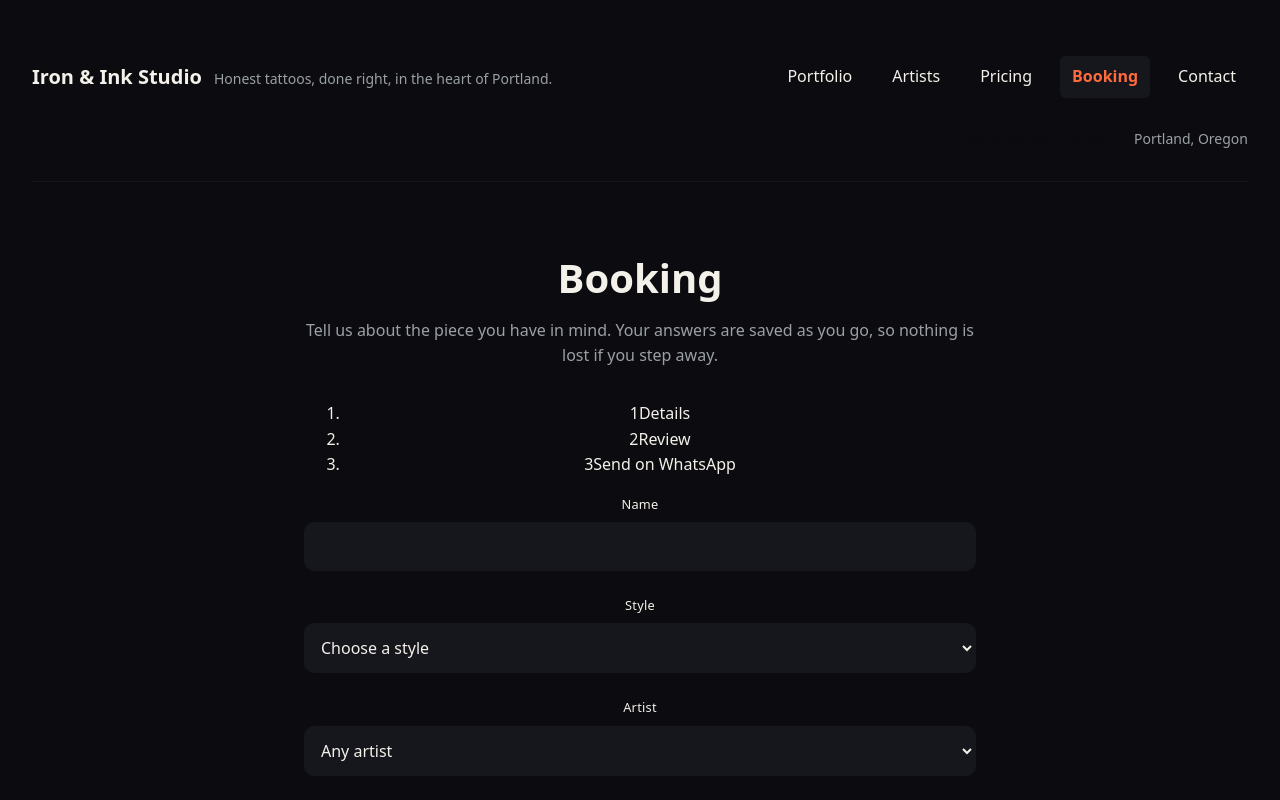
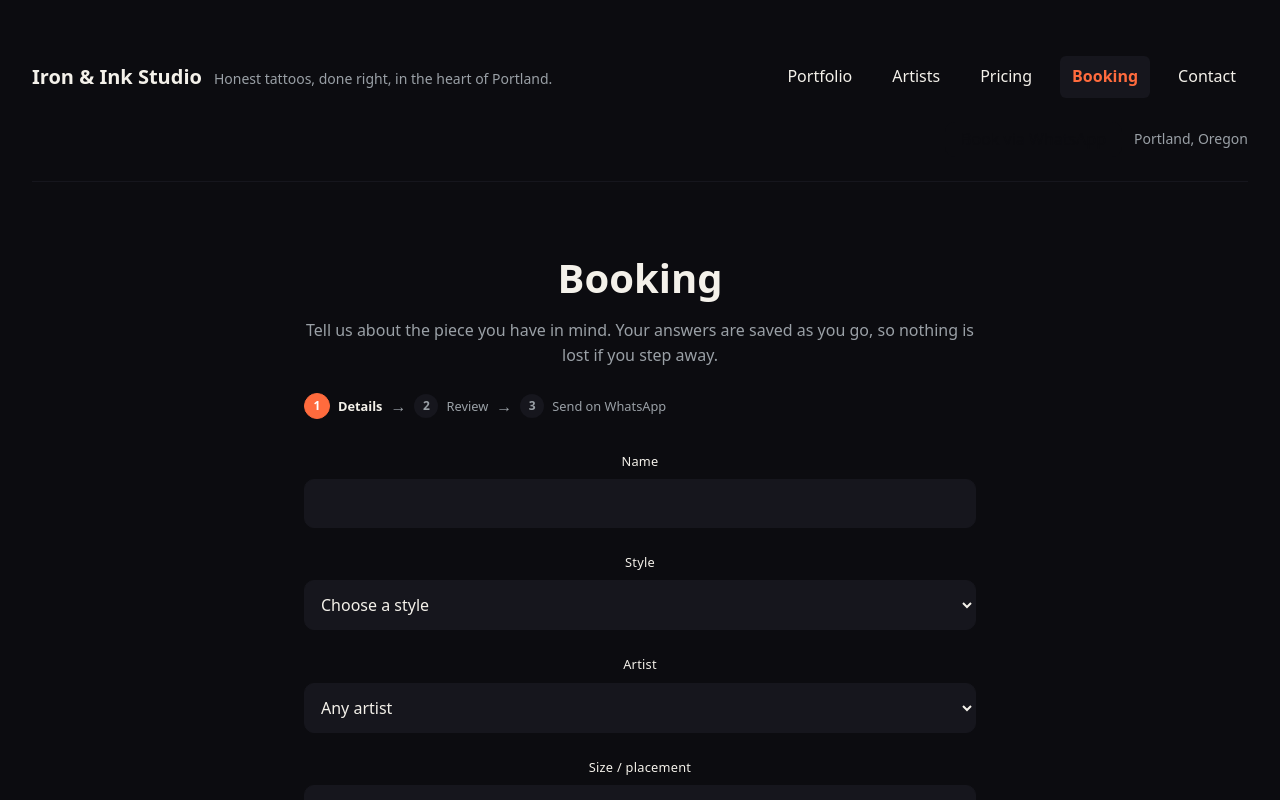
Before and after one commit to pradyumna-001/website-templates, a React (Vite) app: page /booking in a window 1280 px wide. Shown: the top 800 px of the page. Built offline with nearby package versions, Linux system fonts and the light colour scheme.

Commit message:
feat(booking): style step indicator, confirm line, and success note

```diff
--- a/src/styles/global.css
+++ b/src/styles/global.css
@@ -291,7 +291,68 @@ body {
 
 .booking__lede {
   color: var(--color-muted);
+  margin: 0 0 var(--space-6);
+}
+
+.booking__steps {
+  display: flex;
+  align-items: center;
+  gap: var(--space-2);
+  list-style: none;
   margin: 0 0 var(--space-8);
+  padding: 0;
+}
+
+.booking__step {
+  display: inline-flex;
+  align-items: center;
+  gap: var(--space-2);
+  font-size: 0.8rem;
+  color: var(--color-muted);
+}
+
+.booking__step + .booking__step::before {
+  content: '\2192';
+  color: var(--color-muted);
+  font-size: 1rem;
+  line-height: 1;
+}
+
+.booking__step-num {
+  display: inline-flex;
+  align-items: center;
+  justify-content: center;
+  width: 1.5rem;
+  height: 1.5rem;
+  border-radius: 50%;
+  background-color: var(--color-surface);
+  color: var(--color-muted);
+  font-weight: var(--font-weight-bold);
+  font-size: 0.75rem;
+  transition:
+    background-color 0.15s ease,
+    color 0.15s ease;
+}
+
+.booking__step--current {
+  color: var(--color-fg);
+  font-weight: var(--font-weight-bold);
+}
+
+.booking__step--current .booking__step-num {
+  background-color: var(--color-accent);
+  color: #fff;
+  border: 1px solid var(--color-accent);
+}
+
+.booking__success {
+  margin: 0 0 var(--space-6);
+  padding: var(--space-4);
+  border: 1px solid var(--color-accent);
+  border-radius: var(--radius-md);
+  color: var(--color-fg);
+  background-color: var(--color-surface);
+  font-weight: var(--font-weight-medium);
 }
 
 .booking__form {
@@ -422,6 +483,22 @@ body {
   display: flex;
   gap: var(--space-3);
   flex-wrap: wrap;
+  align-items: center;
+}
+
+.booking__confirm {
+  margin: 0 0 var(--space-4);
+  padding: var(--space-4);
+  border-left: 3px solid var(--color-accent);
+  background-color: var(--color-surface);
+  font-weight: var(--font-weight-bold);
+  border-radius: var(--radius-sm);
+}
+
+.booking__send[aria-disabled='true'] {
+  opacity: 0.55;
+  cursor: not-allowed;
+  pointer-events: none;
 }
 
 .booking__review-back {
```
